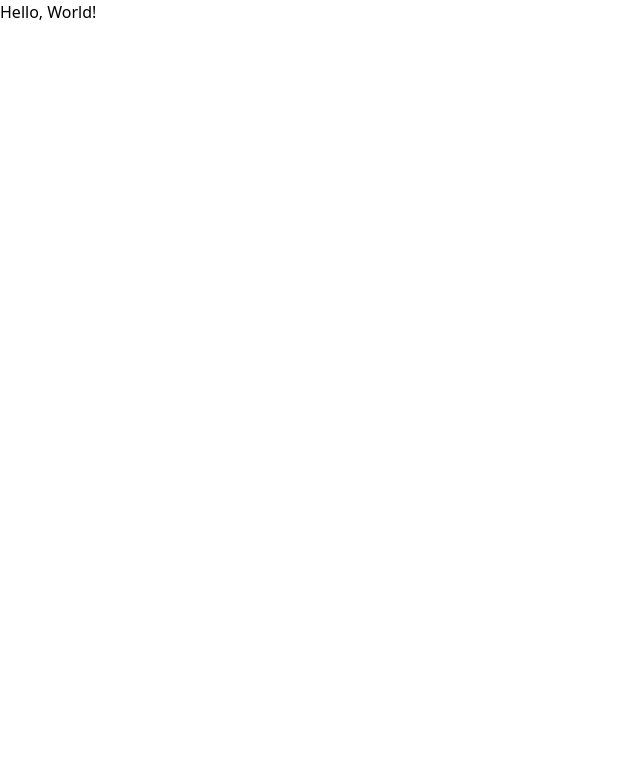
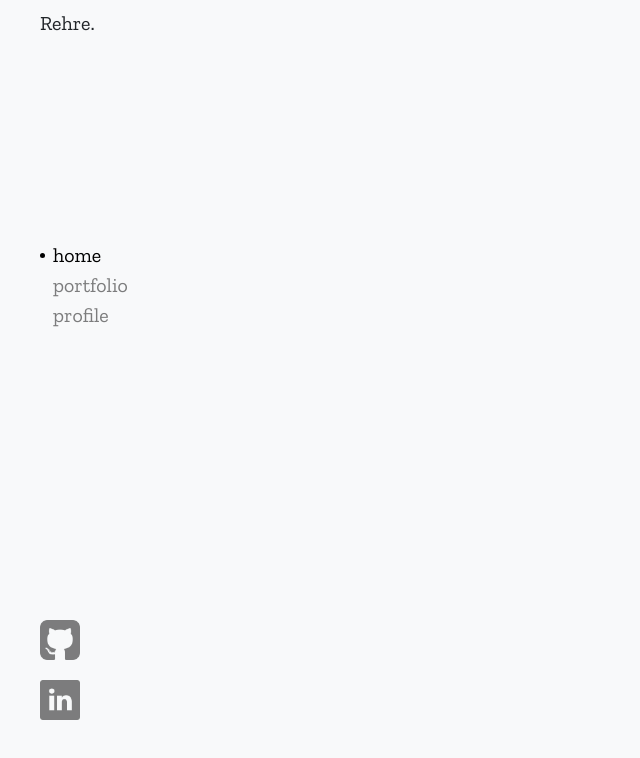
Before and after one commit to Rehre/portfolio, a Next.js app: page / in a window 1280 px wide. Shown: the top 758 px of the page, without its empty margins (0-640 px from the left). Built offline with nearby package versions, Linux system fonts and the light colour scheme.

Commit message:
Update | adding Logo, Navbar, SocialLinks and Title components

```diff
--- /dev/null
+++ b/components/commons/Logo.js
@@ -0,0 +1,5 @@
+function Logo() {
+  return <div className="fixed text-pallete-1 text-xl px-10 py-2">Rehre.</div>;
+}
+
+export default Logo;
--- /dev/null
+++ b/components/commons/Navbar.js
@@ -0,0 +1,37 @@
+function getClassName(conditional) {
+  return conditional ? "navbar-button--active" : "navbar-button--not-active";
+}
+
+function showNavbarCircle(conditional) {
+  return conditional ? <div className="navbar-circle" /> : null;
+}
+
+function Navbar({ currentPage, setCurrentPage }) {
+  return (
+    <div className="navbar">
+      <button
+        className={getClassName(currentPage === "home")}
+        onClick={() => setCurrentPage("home")}
+      >
+        {showNavbarCircle(currentPage === "home")}
+        <div>home</div>
+      </button>
+      <button
+        className={getClassName(currentPage === "portfolio")}
+        onClick={() => setCurrentPage("portfolio")}
+      >
+        {showNavbarCircle(currentPage === "portfolio")}
+        <div>portfolio</div>
+      </button>
+      <button
+        className={getClassName(currentPage === "profile")}
+        onClick={() => setCurrentPage("profile")}
+      >
+        {showNavbarCircle(currentPage === "profile")}
+        <div>profile</div>
+      </button>
+    </div>
+  );
+}
+
+export default Navbar;
--- /dev/null
+++ b/components/commons/SocialLinks.js
@@ -0,0 +1,25 @@
+function SocialLinks() {
+  return (
+    <div className="social-links">
+      <a href="https://github.com/Rehre">
+        <img
+          className="my-5"
+          src="/icons/github-logo.png"
+          alt="github-icon"
+          width="40px"
+          height="40px"
+        />
+      </a>
+      <a href="https://linkedin.com/in/akmal-maulana-azzam-98b84b143">
+        <img
+          src="/icons/linkedin-logo.png"
+          alt="linkedin-icon"
+          width="40px"
+          height="40px"
+        />
+      </a>
+    </div>
+  );
+}
+
+export default SocialLinks;
--- /dev/null
+++ b/components/commons/Title.js
@@ -0,0 +1,5 @@
+function Title({ text }) {
+  return <div className="text-2xl text-center py-10">{text}</div>;
+}
+
+export default Title;
--- a/pages/index.js
+++ b/pages/index.js
@@ -1,9 +1,17 @@
+import Logo from "../components/commons/Logo";
+import Navbar from "../components/commons/Navbar";
+import SocialLinks from "../components/commons/SocialLinks";
+import Title from "../components/commons/Title";
+
 export default function IndexPage() {
+  const [currentPage, setCurrentPage] = React.useState("home");
+
   return (
-    <div>
-      <div>
-        <h1>Hello, World!</h1>
-      </div>
+    <div className="bg-pallete-0 w-full h-full font-default">
+      <Logo />
+      <Navbar currentPage={currentPage} setCurrentPage={setCurrentPage} />
+      <SocialLinks />
+      <div className="w-full-h-full"></div>
     </div>
   );
 }
--- a/styles/index.css
+++ b/styles/index.css
@@ -1,14 +1,65 @@
+@import url("https://fonts.googleapis.com/css2?family=Zilla+Slab:ital,wght@0,300;0,400;0,500;0,600;0,700;1,300;1,400;1,500;1,600;1,700&display=swap");
+
 @tailwind base;
 
 /* Write your own custom base styles here */
+html {
+  height: 100%;
+}
+
+body {
+  height: 100%;
+}
+
+#__next {
+  height: 100%;
+}
 
 /* Start purging... */
 @tailwind components;
 /* Stop purging. */
 
 /* Write your own custom component styles here */
-.btn-blue {
-  @apply bg-blue-500 text-white font-bold py-2 px-4 rounded;
+.navbar {
+  @apply text-xl fixed px-10;
+  top: 30%;
+}
+
+.navbar-circle {
+  @apply bg-black navbar-circle mr-2 rounded-full;
+  width: 5px;
+  height: 5px;
+}
+
+.navbar-button--active {
+  @apply flex place-items-center outline-none;
+}
+
+.navbar-button--not-active {
+  @apply block opacity-50 outline-none;
+  padding-left: calc(5px + 0.5rem);
+}
+
+.navbar-button--not-active:hover {
+  @apply opacity-100;
+}
+
+.navbar-button--active:focus,
+.navbar-button--not-active:focus {
+  @apply outline-none;
+}
+
+.social-links {
+  @apply fixed px-10;
+  bottom: 10%;
+}
+
+.social-links img {
+  opacity: 0.5;
+}
+
+.social-links img:hover {
+  opacity: 1;
 }
 
 /* Start purging... */
--- a/tailwind.config.js
+++ b/tailwind.config.js
@@ -6,7 +6,13 @@ module.exports = {
   purge: ["./components/**/*.{js,ts,jsx,tsx}", "./pages/**/*.{js,ts,jsx,tsx}"],
   theme: {
     extend: {
-      colors: {},
+      colors: {
+        "pallete-0": "#F8F9FA",
+        "pallete-1": "#212529",
+      },
+      fontFamily: {
+        default: ["Zilla Slab", "Open Sans", "sans-serif"],
+      },
     },
   },
   variants: {},
```
Also changed, not shown: components/layouts/home.js (added), public/icons/github-logo.png (added), public/icons/linkedin-logo.png (added).
